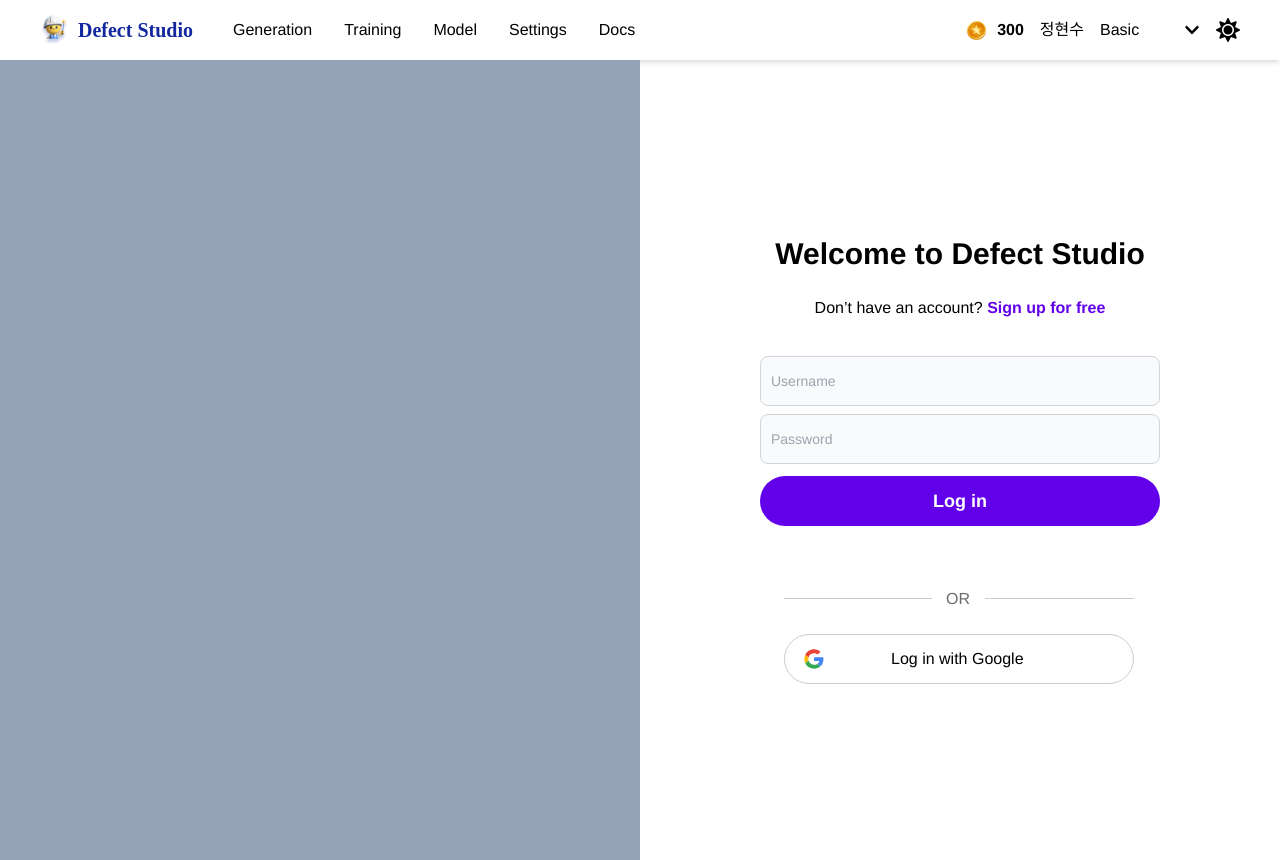
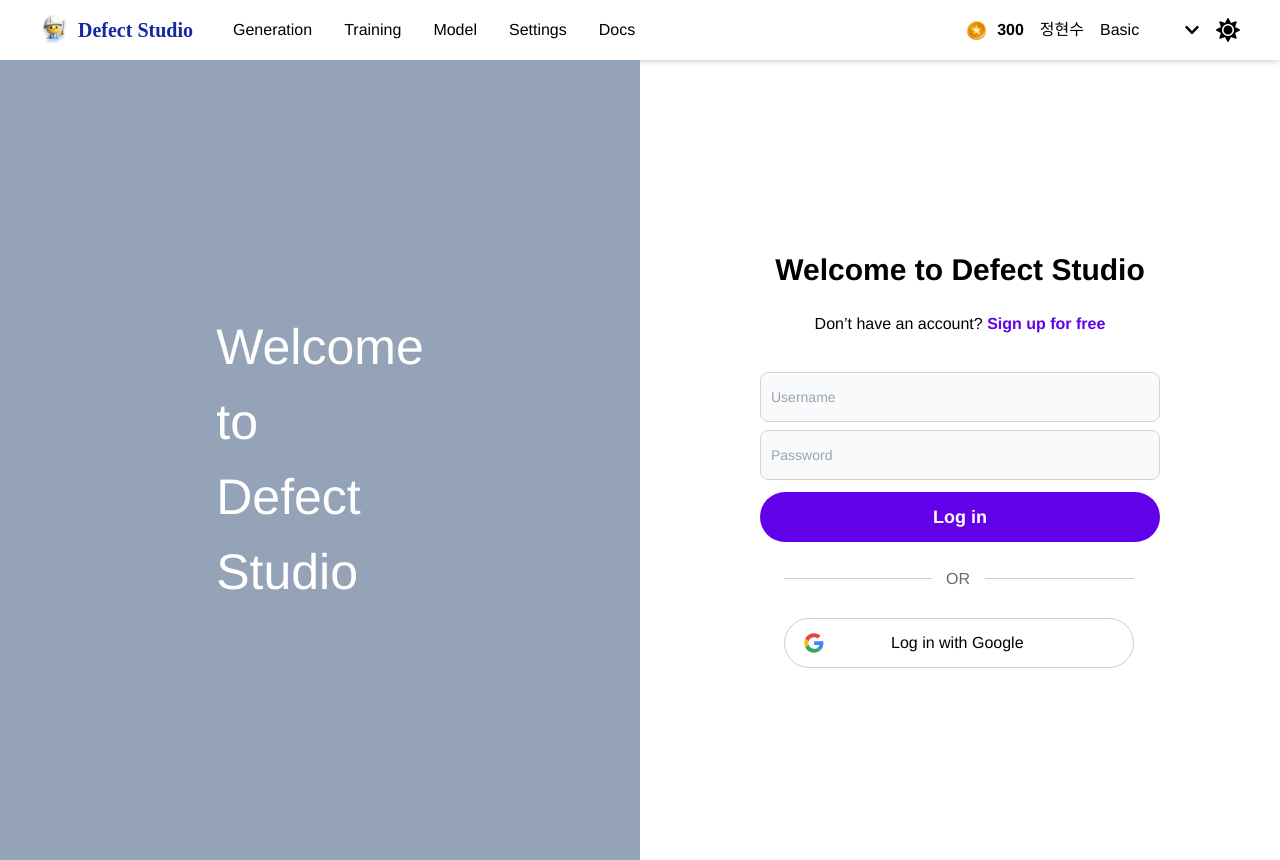
Before and after one commit to tnwls000/DefectStudio, a React (Vite) app in the folder frontend/: page /login in a window 1280 px wide. Built offline with nearby package versions, Linux system fonts and the light colour scheme; a web font is replaced by a local one.

Commit message:
[#12] ui : 로그인 홈 페이지 ui수정 및 왼쪽부분 화면 추가

```diff
--- a/frontend/src/pages/Login.tsx
+++ b/frontend/src/pages/Login.tsx
@@ -2,7 +2,17 @@
   return (
     <div className="relative overflow-hidden w-full min-h-screen flex flex-row">
       {/* 움직이는 화면 넣는 곳 */}
-      <section className="w-1/2 h-screen hidden lg:block bg-slate-400"></section>
+      <section className="w-1/2 h-screen hidden lg:block bg-slate-400 relative">
+        <p className="text-white absolute top-1/2 left-1/2 transform -translate-x-1/2 -translate-y-1/2 text-[50px] ">
+          Welcome
+          <br />
+          to
+          <br />
+          Defect
+          <br />
+          Studio
+        </p>
+      </section>
 
       {/* 로그인 폼 */}
       <section className="w-full lg:w-1/2 flex flex-col justify-center items-center">
@@ -29,11 +39,11 @@
           placeholder="Password"
           required
         />
-        <button className="w-[400px] h-[50px] rounded-[100px] bg-[#6200ea] text-lg font-black text-white mb-10">
+        <button className="w-[400px] h-[50px] rounded-[100px] bg-[#6200ea] text-lg font-black text-white ">
           Log in
         </button>
         {/* or */}
-        <div className="w-[350px] h-[37px] my-4 relative">
+        <div className="w-[350px] h-[37px] my-5 relative">
           <svg
             width={350}
             height={1}
```
